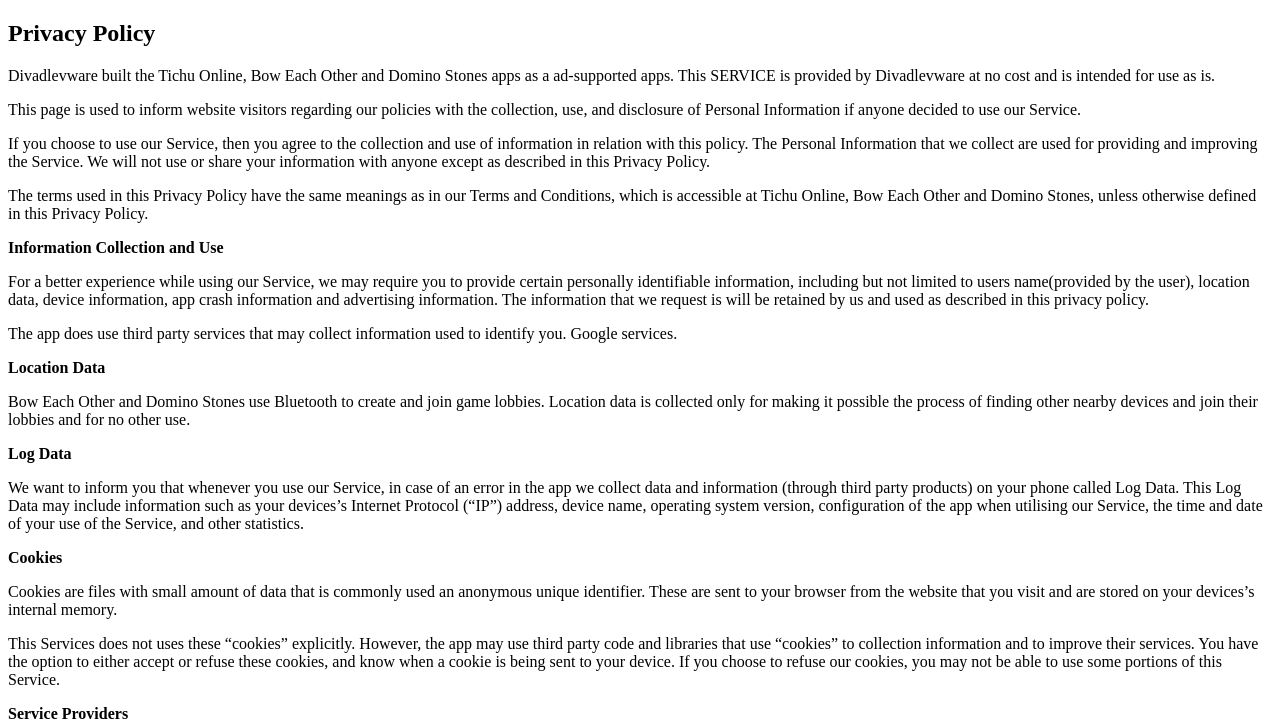
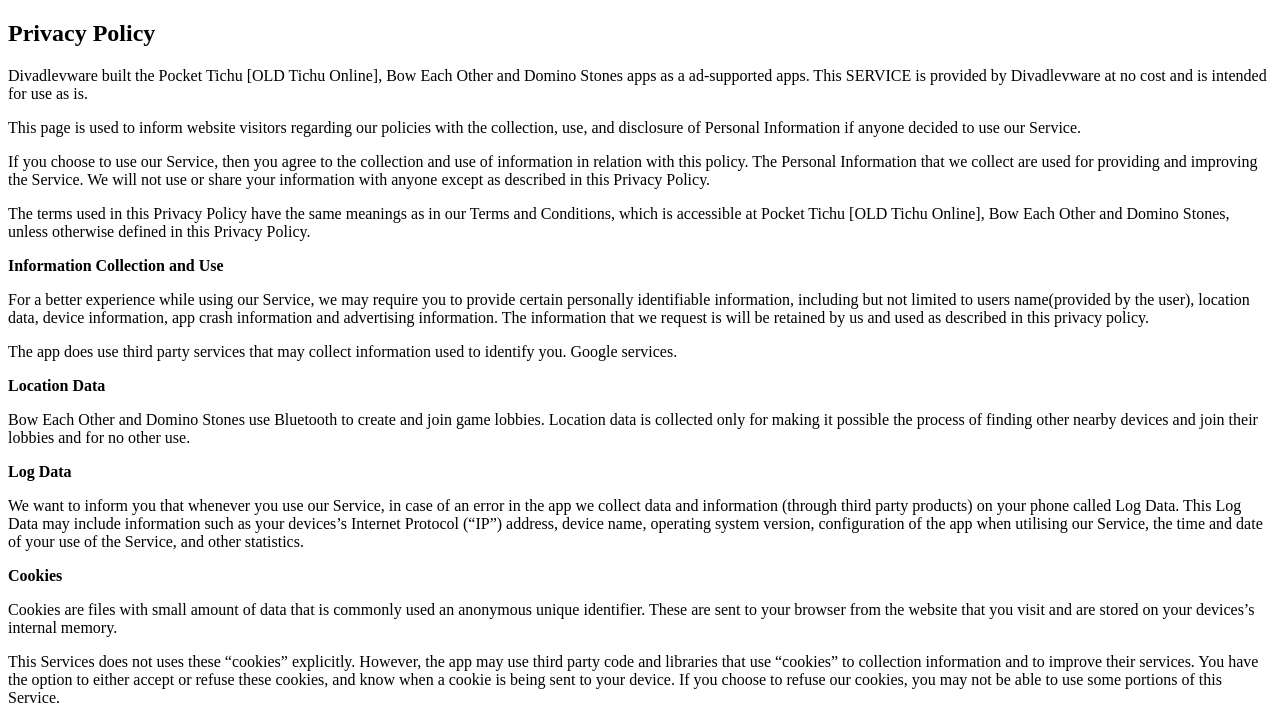
Before and after one commit to davidrkt/divadlevware, a plain HTML site: page index.html in a window 1280 px wide. Shown: the top 720 px of the page. Drawn offline with Linux system fonts and the light colour scheme.

Commit message:
Update index.html

```diff
--- a/index.html
+++ b/index.html
@@ -2,7 +2,7 @@
 <html>
 <body>
 <h2>Privacy Policy</h2>
-<p>Divadlevware built the Tichu Online, Bow Each Other and Domino Stones apps as a ad-supported apps. This SERVICE is provided by Divadlevware at no cost and is intended
+<p>Divadlevware built the Pocket Tichu [OLD Tichu Online], Bow Each Other and Domino Stones apps as a ad-supported apps. This SERVICE is provided by Divadlevware at no cost and is intended
     for use as is.</p>
 <p>This page is used to inform website visitors regarding our policies with the collection, use, and
     disclosure of Personal Information if anyone decided to use our Service.</p>
@@ -11,7 +11,7 @@
     improving the Service. We will not use or share your information with anyone except as described
     in this Privacy Policy.</p>
 <p>The terms used in this Privacy Policy have the same meanings as in our Terms and Conditions,
-    which is accessible at Tichu Online, Bow Each Other and Domino Stones, unless otherwise defined in this Privacy Policy.</p>
+    which is accessible at Pocket Tichu [OLD Tichu Online], Bow Each Other and Domino Stones, unless otherwise defined in this Privacy Policy.</p>
 
 <p><strong>Information Collection and Use</strong></p>
 <p>For a better experience while using our Service, we may require you to provide certain
```
